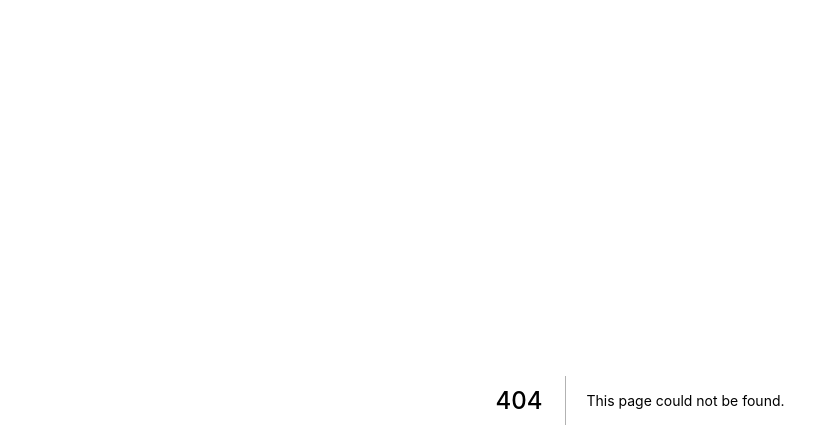
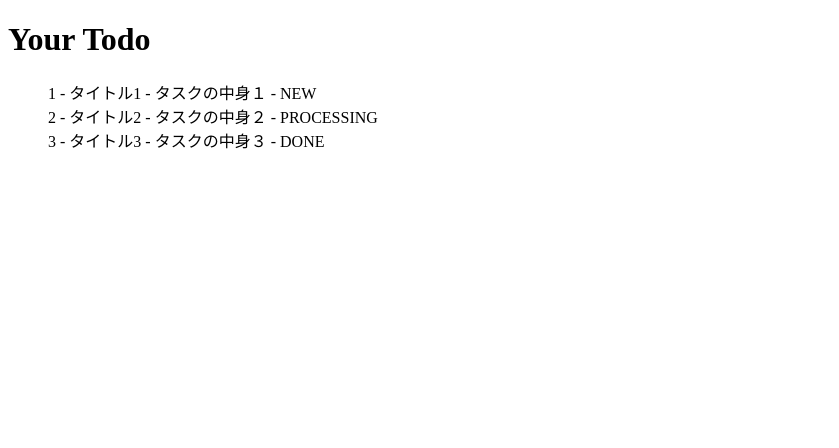
Before and after one commit to nnaabbee/kmt-front-learn-01, a Next.js app: page /todos in a window 1280 px wide. Before the commit this address had no page. Shown: the top 448 px of the page, without its empty margins (0-839 px from the left). Built offline with nearby package versions, Linux system fonts and the light colour scheme.

Commit message:
sampleのtodoを表示するようにしました

```diff
--- /dev/null
+++ b/src/pages/todos/index.tsx
@@ -0,0 +1,50 @@
+import type { NextPage } from "next"
+import React from "react"
+
+type TodoStatus = "NEW" | "PROCESSING" | "DONE"
+
+type Todo = {
+  id: number
+  title: string
+  text: string
+  status: TodoStatus
+  created_at: Date
+}
+
+const sampleTodos: Todo[] = [
+  { id: 1, title: "タイトル1", text: "タスクの中身１", status: "NEW", created_at: new Date() },
+  { id: 2, title: "タイトル2", text: "タスクの中身２", status: "PROCESSING", created_at: new Date() },
+  { id: 3, title: "タイトル3", text: "タスクの中身３", status: "DONE", created_at: new Date() },
+]
+
+const Todo: NextPage = () => {
+  // const generateTodos = (todos: Todo[]) => {
+  //   const todoElements = []
+  //   for (let i = 0; i < todos.length; i++) {
+  //     const todo = todos[i]
+  //     const todoElement = (
+  //       <li style={{ listStyle: "none" }}>
+  //         {todo.id} - {todo.title} - {todo.text} - {todo.status}
+  //       </li>
+  //     )
+  //     todoElements.push(todoElement)
+  //   }
+  //   return todoElements
+  // }
+  return (
+    <React.Fragment>
+      <h1>Your Todo</h1>
+      <ul>
+        {/* map関数を使用する */}
+        {sampleTodos.map((todo) => (
+          <li key={todo.id} style={{ listStyle: "none" }}>
+            {todo.id} - {todo.title} - {todo.text} - {todo.status}
+          </li>
+        ))}
+      </ul>
+    </React.Fragment>
+  )
+}
+
+// page componentはdefaultでexportする
+export default Todo
```
